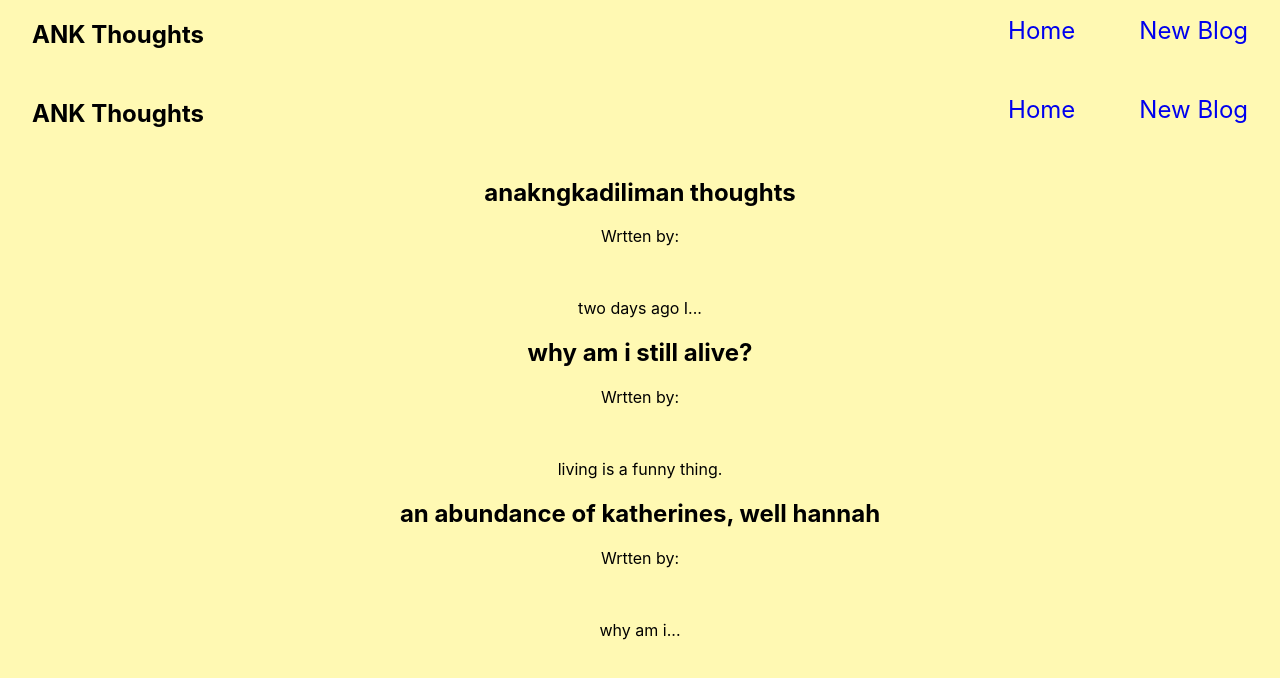
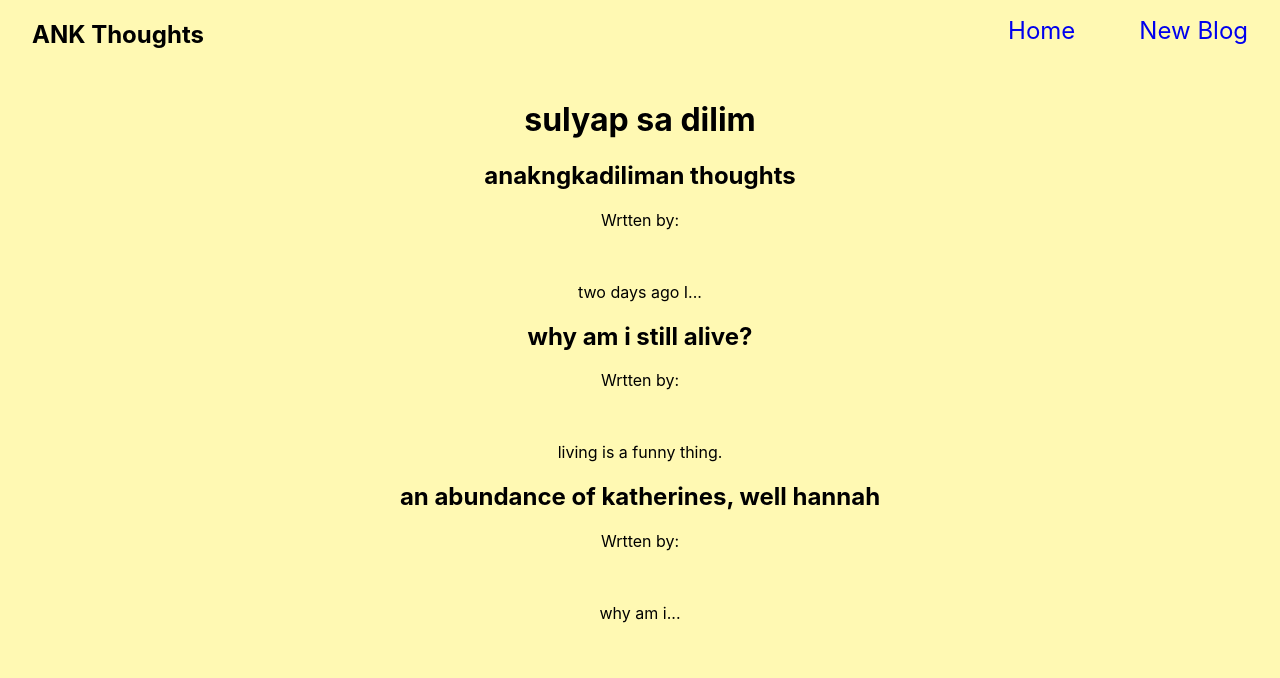
Before and after one commit to CloudMojos/cra-mini-blog, a React (Create React App) app: page / in a window 1280 px wide. Shown: the top 678 px of the page. Built offline with nearby package versions, Linux system fonts and the light colour scheme; the HTML template or start-up script is replaced by a standard one.

Commit message:
added title to blogs

```diff
--- a/src/App.js
+++ b/src/App.js
@@ -9,7 +9,6 @@ function App() {
   return (
     <div className="App">
       <Navbar />
-      <Navbar />
       <div className="content">
         <Home />
       </div>
--- a/src/components/BlogList.js
+++ b/src/components/BlogList.js
@@ -1,9 +1,11 @@
 const BlogList = (props) => {
     const blogs = props.blogs
+    const title = props.title
     return (
         <div className="blog-list">
+            <h1>{ title }</h1>
             {blogs.map((blog) => (
-                // You always need a key property for the DOM to not bitch up
+                // You always need a key property for the DOM not to bitch up
                 <div className="blog-preview" key={blog.id}>
                     <h2>{ blog.title }</h2>
                     <p>Wrtten by: { blog.author }</p>
--- a/src/components/Home.js
+++ b/src/components/Home.js
@@ -20,7 +20,7 @@ const Home = () => {
 
     return (
       <div className="home">
-        <BlogList blogs={blogs}/>
+        <BlogList blogs={blogs} title={"sulyap sa dilim"}/>
       </div>
     );
 }
```
